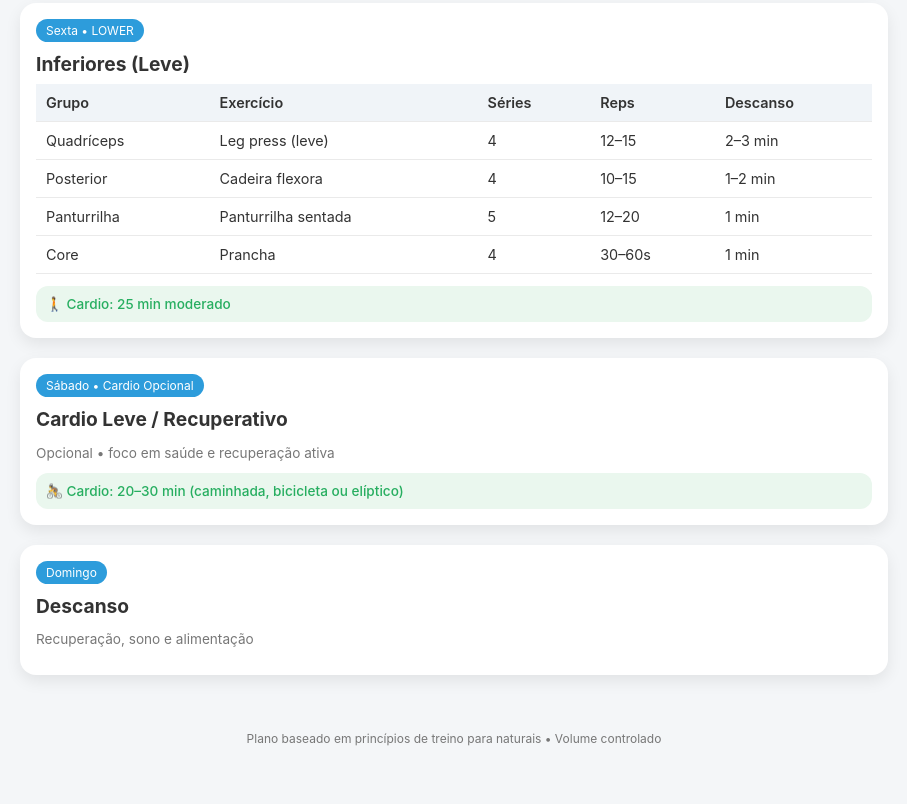
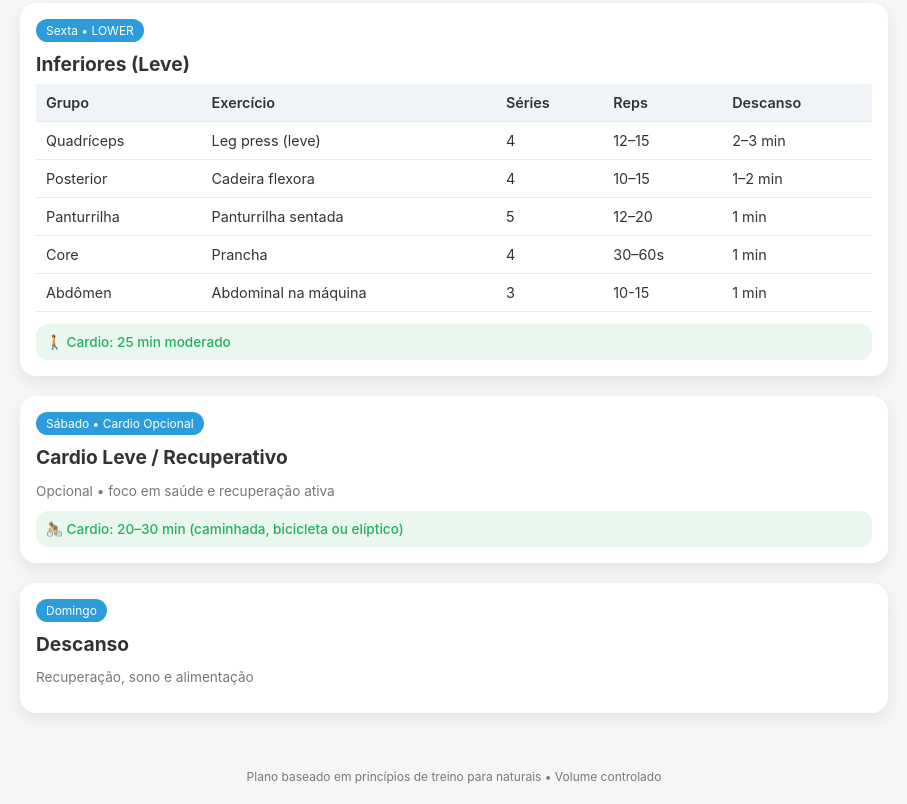
Before and after one commit to emersonjunior8/MeuTreino2026, a plain HTML site: page index.html in a window 1280 px wide. Shown: the part 1839-2643 px from the top of the page, without its empty margins (186-1093 px from the left). Before the commit the page ends 2605 px from the top, so only its background shows below. Drawn offline with Linux system fonts and the light colour scheme.

Commit message:
Update index.html

```diff
--- a/index.html
+++ b/index.html
@@ -208,6 +208,7 @@ footer {
       <tr><td>Posterior</td><td>Cadeira flexora</td><td>4</td><td>10–15</td><td>1–2 min</td></tr>
       <tr><td>Panturrilha</td><td>Panturrilha sentada</td><td>5</td><td>12–20</td><td>1 min</td></tr>
       <tr><td>Core</td><td>Prancha</td><td>4</td><td>30–60s</td><td>1 min</td></tr>
+      <tr><td>Abdômen</td><td>Abdominal na máquina</td><td>3</td><td>10-15</td><td>1 min</td></tr>
     </table>
   </div>
   <div class="card-footer">🚶 Cardio: 25 min moderado</div>
```
